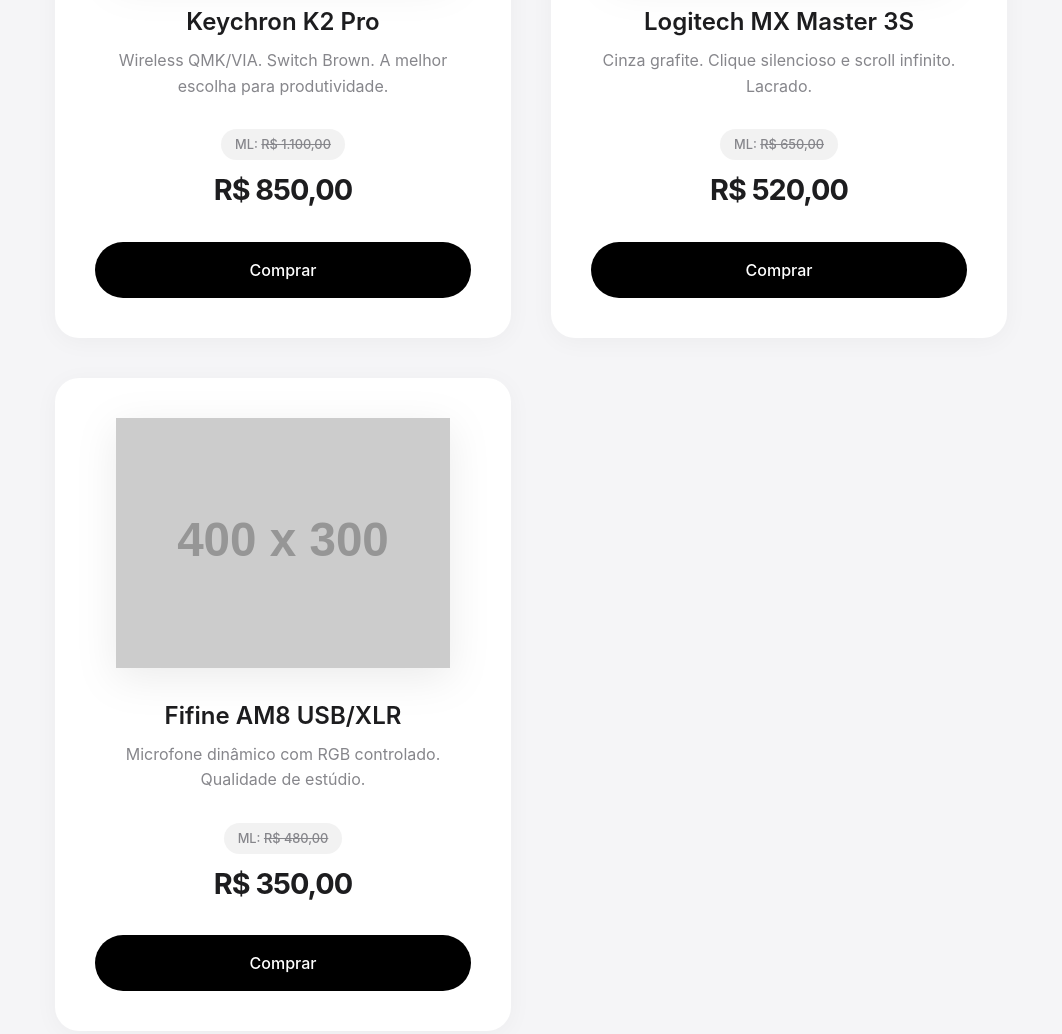
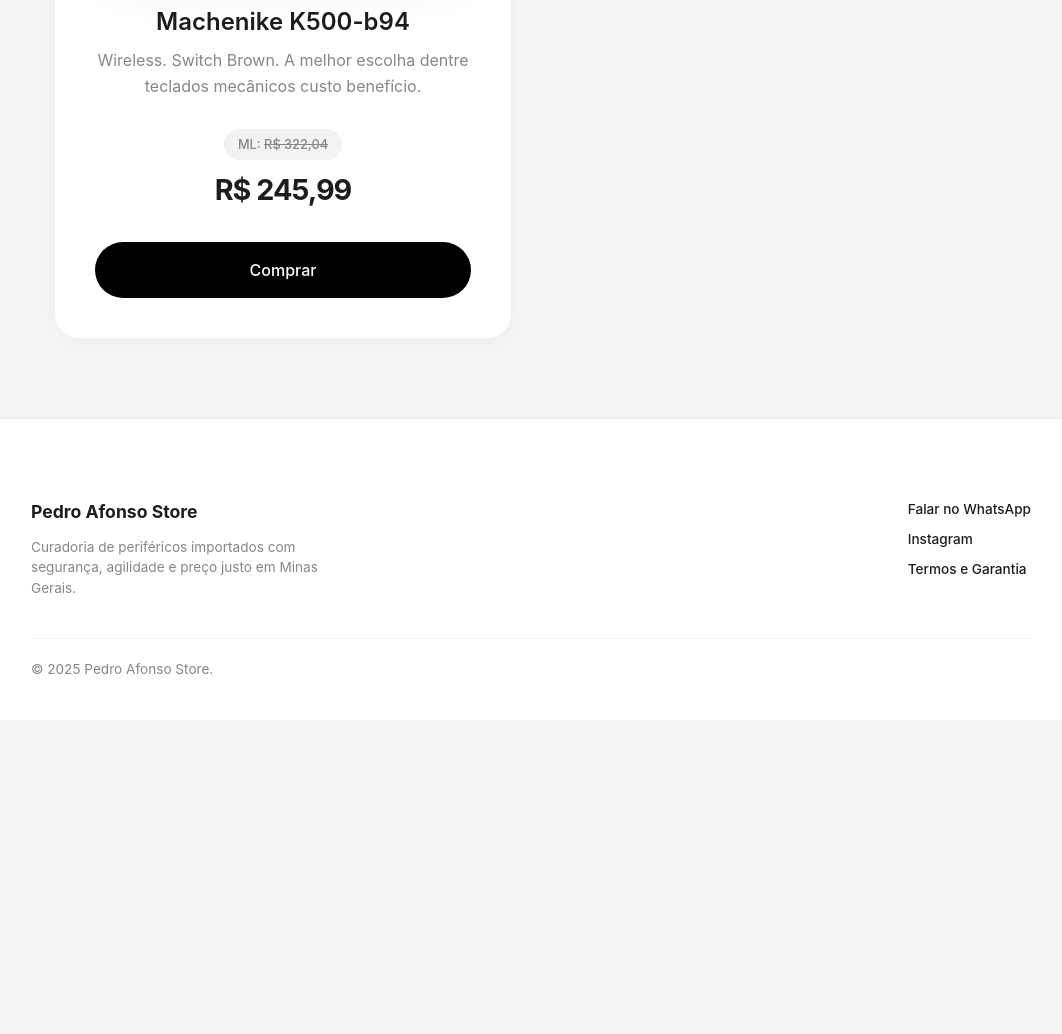
Before and after one commit to pedromclaro/pedroafonso.store, a plain HTML site: page index.html in a window 1280 px wide. Shown: the part 1477-2511 px from the top of the page, without its empty margins (109-1171 px from the left). After the commit the page ends 2197 px from the top, so only its background shows below. Drawn offline with Linux system fonts and the light colour scheme; placeholder pictures from the web are drawn by us.

Commit message:
Update index.html

```diff
--- a/index.html
+++ b/index.html
@@ -399,13 +399,12 @@
 
         <div class="footer-bottom">
             <p>&copy; 2025 Pedro Afonso Store.</p>
-            <p>Design Minimalista.</p>
         </div>
     </footer>
 
     <script>
         // --- SEU WHATSAPP ---
-        const myWhatsApp = "5531999999999";
+        const myWhatsApp = "5535991475829";
 
         // --- ANIMAÇÃO DO TEXTO ---
         const words = ["Pro.", "Imediata.", "Sem Taxas.", "Premium."];
@@ -428,28 +427,12 @@
         const products = [
             {
                 id: 1,
-                name: "Keychron K2 Pro",
-                desc: "Wireless QMK/VIA. Switch Brown. A melhor escolha para produtividade.",
-                priceMarket: 1100.00,
-                priceStore: 850.00,
-                image: "https://placehold.co/400x300/png?text=Keychron+K2&bg=ffffff00"
+                name: "Machenike K500-b94",
+                desc: "Wireless. Switch Brown. A melhor escolha dentre teclados mecânicos custo benefício.",
+                priceMarket: 322.04,
+                priceStore: 245.99,
+                image: "https://http2.mlstatic.com/D_NQ_NP_2X_877400-MLA96149285137_102025-F.webp"
             },
-            {
-                id: 2,
-                name: "Logitech MX Master 3S",
-                desc: "Cinza grafite. Clique silencioso e scroll infinito. Lacrado.",
-                priceMarket: 650.00,
-                priceStore: 520.00,
-                image: "https://placehold.co/400x300/png?text=MX+Master+3S&bg=ffffff00"
-            },
-             {
-                id: 3,
-                name: "Fifine AM8 USB/XLR",
-                desc: "Microfone dinâmico com RGB controlado. Qualidade de estúdio.",
-                priceMarket: 480.00,
-                priceStore: 350.00,
-                image: "https://placehold.co/400x300/png?text=Fifine+AM8&bg=ffffff00"
-            }
         ];
 
         const productList = document.getElementById('product-list');
```
